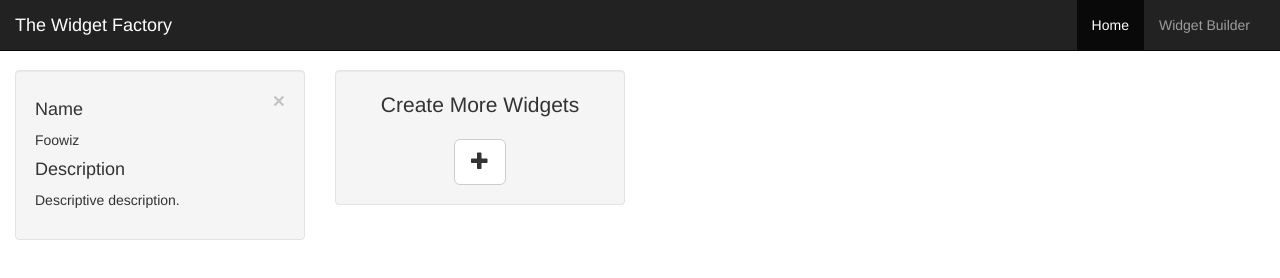
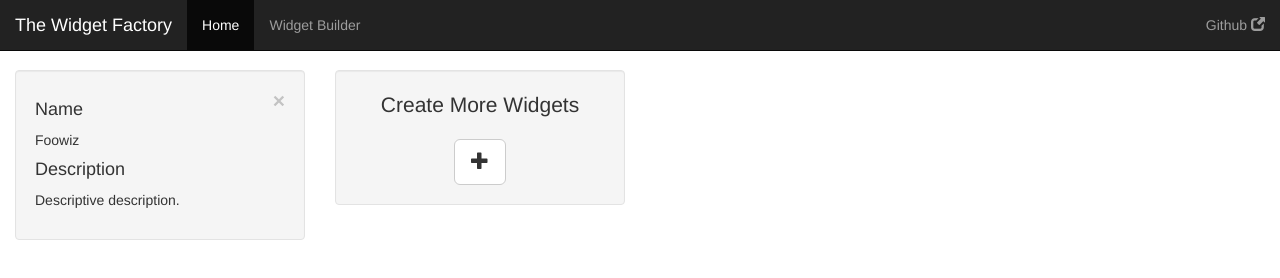
Before and after one commit to kcrwfrd/ng-permutation-builder, a plain HTML site: page index.html in a window 1280 px wide. Drawn offline with Linux system fonts and the light colour scheme.

Commit message:
chore(release): v0.0.5

```diff
--- a/index.html
+++ b/index.html
@@ -2,7 +2,7 @@
 <html lang="en" ng-app="app">
   <head>
     <meta charset="utf8">
-    <title>Production</title>
+    <title>The Widget Factory</title>
     <meta name="description" content="">
     <link rel="stylesheet" href="./css/app.css">
   </head>
@@ -10,10 +10,13 @@
     <nav class="navbar navbar-inverse navbar-fixed-top">
       <div class="container-fluid">
         <div class="navbar-header"><a ui-sref="home" class="navbar-brand">The Widget Factory</a></div>
-        <div class="navbar-collapse navbar-right">
+        <div class="navbar-collapse">
           <ul class="nav navbar-nav">
             <li ui-sref-active="active"><a ui-sref="home">Home</a></li>
             <li ui-sref-active="active"><a ui-sref="widget-builder">Widget Builder</a></li>
+          </ul>
+          <ul class="nav navbar-nav navbar-right">
+            <li><a href="https://github.com/kvcrawford/ng-permutation-builder">Github&nbsp;<span class="glyphicon glyphicon-new-window"></span></a></li>
           </ul>
         </div>
       </div>
```
